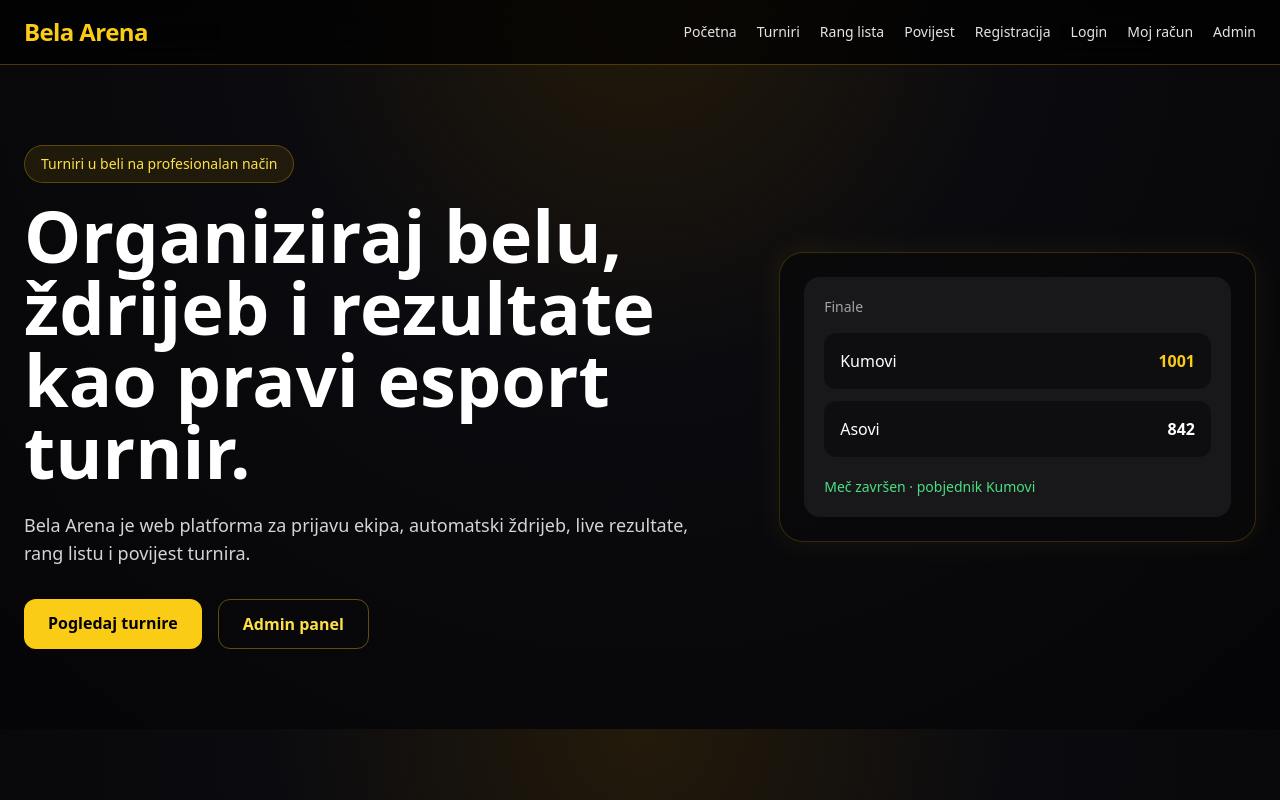
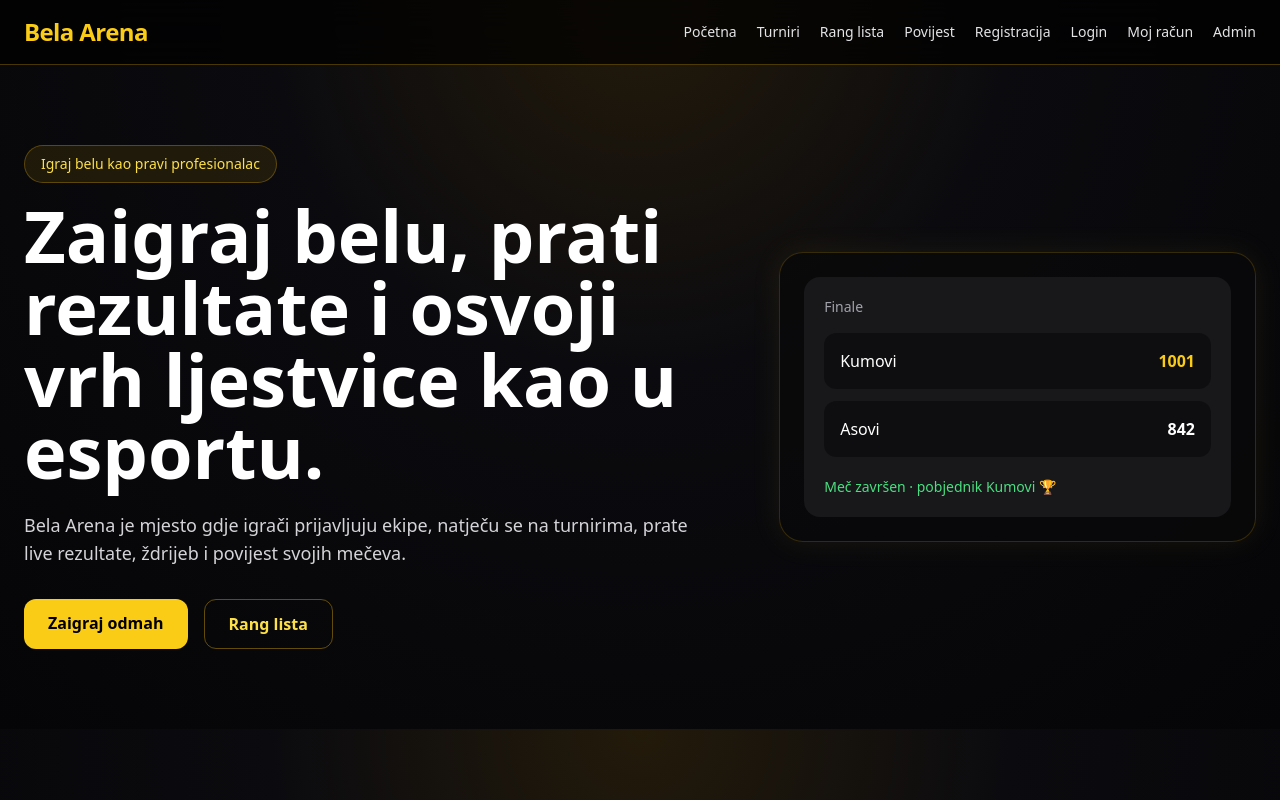
Before and after one commit to Gabikadabra/bela-arena, a Next.js app: page / in a window 1280 px wide. Built offline with nearby package versions, Linux system fonts and the light colour scheme.

Commit message:
add invite email

```diff
--- a/app/page.tsx
+++ b/app/page.tsx
@@ -5,23 +5,31 @@ export default function Home() {
         <div className="grid gap-10 lg:grid-cols-[1.2fr_0.8fr] lg:items-center">
           <div>
             <p className="mb-4 inline-flex rounded-full border border-yellow-500/30 bg-yellow-500/10 px-4 py-2 text-sm text-yellow-300">
-              Turniri u beli na profesionalan način
+              Igraj belu kao pravi profesionalac
             </p>
 
             <h1 className="max-w-4xl text-5xl font-black leading-tight md:text-7xl">
-              Organiziraj belu, ždrijeb i rezultate kao pravi esport turnir.
+              Zaigraj belu, prati rezultate i osvoji vrh ljestvice kao u esportu.
             </h1>
 
             <p className="mt-6 max-w-2xl text-lg text-zinc-300">
-              Bela Arena je web platforma za prijavu ekipa, automatski ždrijeb, live rezultate, rang listu i povijest turnira.
+              Bela Arena je mjesto gdje igrači prijavljuju ekipe, natječu se na turnirima,
+              prate live rezultate, ždrijeb i povijest svojih mečeva.
             </p>
 
             <div className="mt-8 flex flex-wrap gap-4">
-              <a href="/turniri" className="rounded-xl bg-yellow-400 px-6 py-3 font-bold text-black transition hover:bg-yellow-300">
-                Pogledaj turnire
+              <a
+                href="/turniri"
+                className="rounded-xl bg-yellow-400 px-6 py-3 font-bold text-black transition hover:bg-yellow-300"
+              >
+                Zaigraj odmah
               </a>
-              <a href="/admin" className="rounded-xl border border-yellow-500/40 px-6 py-3 font-bold text-yellow-300 transition hover:bg-yellow-500/10">
-                Admin panel
+
+              <a
+                href="/rang-lista"
+                className="rounded-xl border border-yellow-500/40 px-6 py-3 font-bold text-yellow-300 transition hover:bg-yellow-500/10"
+              >
+                Rang lista
               </a>
             </div>
           </div>
@@ -29,11 +37,22 @@ export default function Home() {
           <div className="card-glow rounded-3xl border border-yellow-500/20 bg-zinc-950/80 p-6">
             <div className="rounded-2xl bg-zinc-900 p-5">
               <p className="text-sm text-zinc-400">Finale</p>
+
               <div className="mt-4 space-y-3">
-                <div className="flex justify-between rounded-xl bg-black/40 p-4"><span>Kumovi</span><b className="text-yellow-400">1001</b></div>
-                <div className="flex justify-between rounded-xl bg-black/40 p-4"><span>Asovi</span><b>842</b></div>
+                <div className="flex justify-between rounded-xl bg-black/40 p-4">
+                  <span>Kumovi</span>
+                  <b className="text-yellow-400">1001</b>
+                </div>
+
+                <div className="flex justify-between rounded-xl bg-black/40 p-4">
+                  <span>Asovi</span>
+                  <b>842</b>
+                </div>
               </div>
-              <p className="mt-5 text-sm text-green-400">Meč završen · pobjednik Kumovi</p>
+
+              <p className="mt-5 text-sm text-green-400">
+                Meč završen · pobjednik Kumovi 🏆
+              </p>
             </div>
           </div>
         </div>
```
